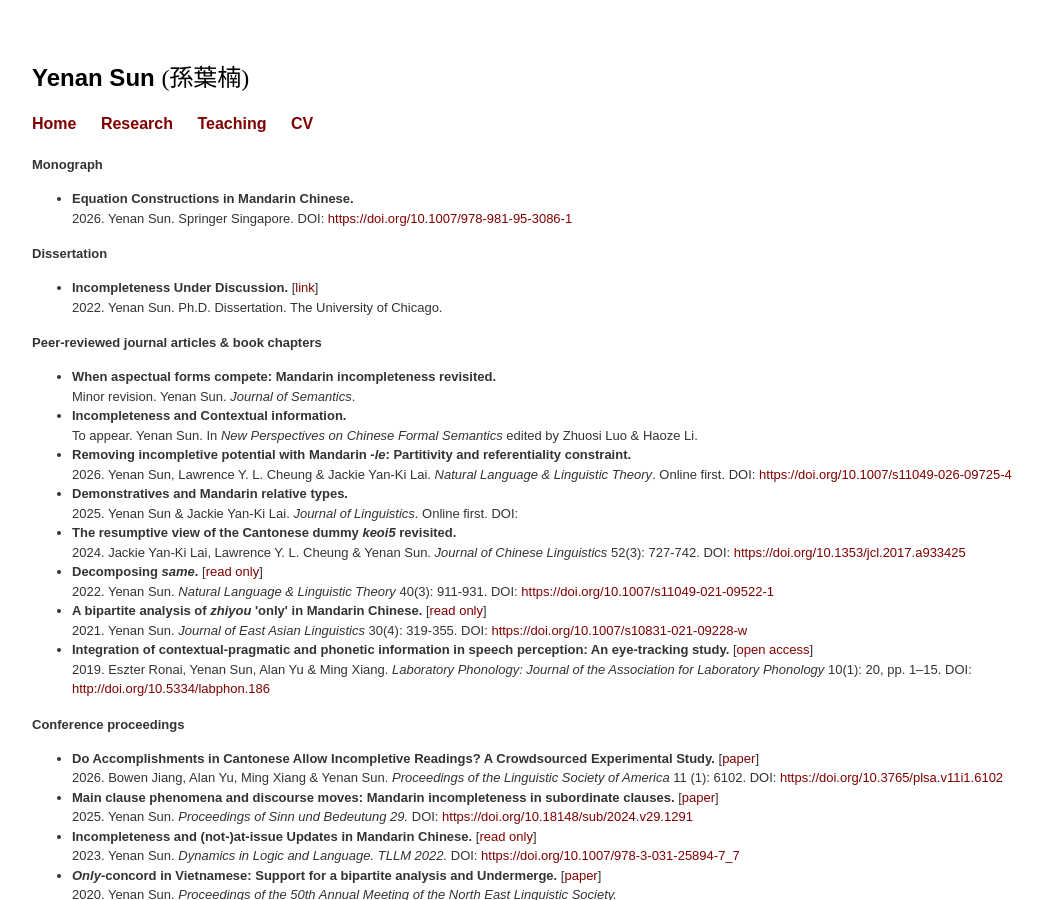
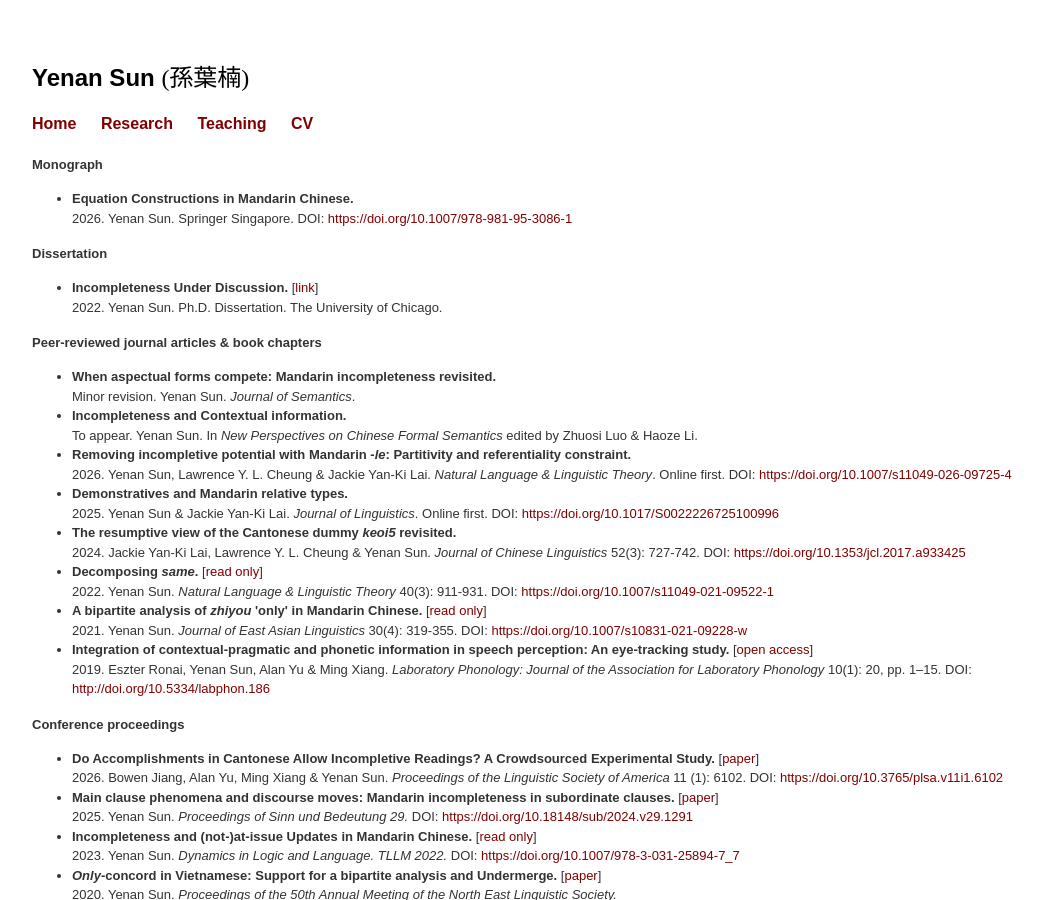
Before and after one commit to yenan09/yenan09.github.io, a Jekyll site: the page built from pub.html, in a window 1280 px wide and 900 px high. Shown: the whole window, without its empty margins (68-1110 px from the left). Built offline with Jekyll 4.4.1, drawn with Linux system fonts in a browser that asks for light colours; some of the changed lines change nothing that is shown.

Commit message:
Update pub.html

```diff
--- a/pub.html
+++ b/pub.html
@@ -46,7 +46,7 @@ title: Research
 <li><b>Removing incompletive potential with Mandarin <i>-le</i>: Partitivity and referentiality constraint.</b> <br>
             2026. Yenan Sun, Lawrence Y. L. Cheung & Jackie Yan-Ki Lai. <i> Natural Language & Linguistic Theory</i>. Online first. DOI: <a href="https://doi.org/10.1007/s11049-026-09725-4" title="innerle">https://doi.org/10.1007/s11049-026-09725-4</a>
     <li><b>Demonstratives and Mandarin relative types.</b> <br>
-        2025. Yenan Sun & Jackie Yan-Ki Lai. <i> Journal of Linguistics</i>. Online first. DOI:
+        2025. Yenan Sun & Jackie Yan-Ki Lai. <i> Journal of Linguistics</i>. Online first. DOI: <a href="https://doi.org/10.1017/S0022226725100996" title="demRC">https://doi.org/10.1017/S0022226725100996</a>
     <li><b>The resumptive view of the Cantonese dummy <i>keoi5</i> revisited.</b> <br>
         2024. Jackie Yan-Ki Lai, Lawrence Y. L. Cheung & Yenan Sun. <i> Journal of Chinese Linguistics</i> 52(3): 727-742. DOI: <a href="https://doi.org/10.1353/jcl.2017.a933425" title="keoi">https://doi.org/10.1353/jcl.2017.a933425</a>
 
```
